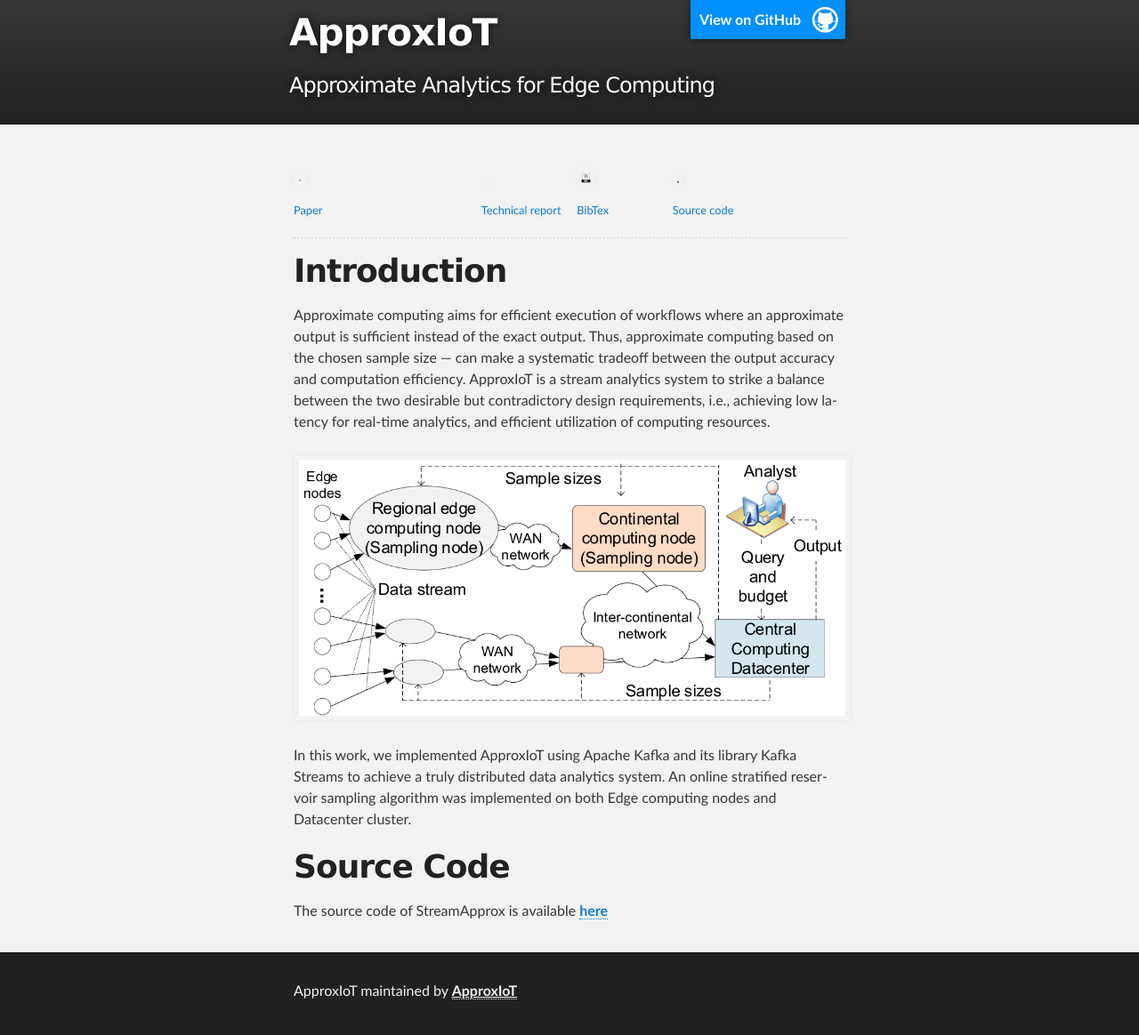
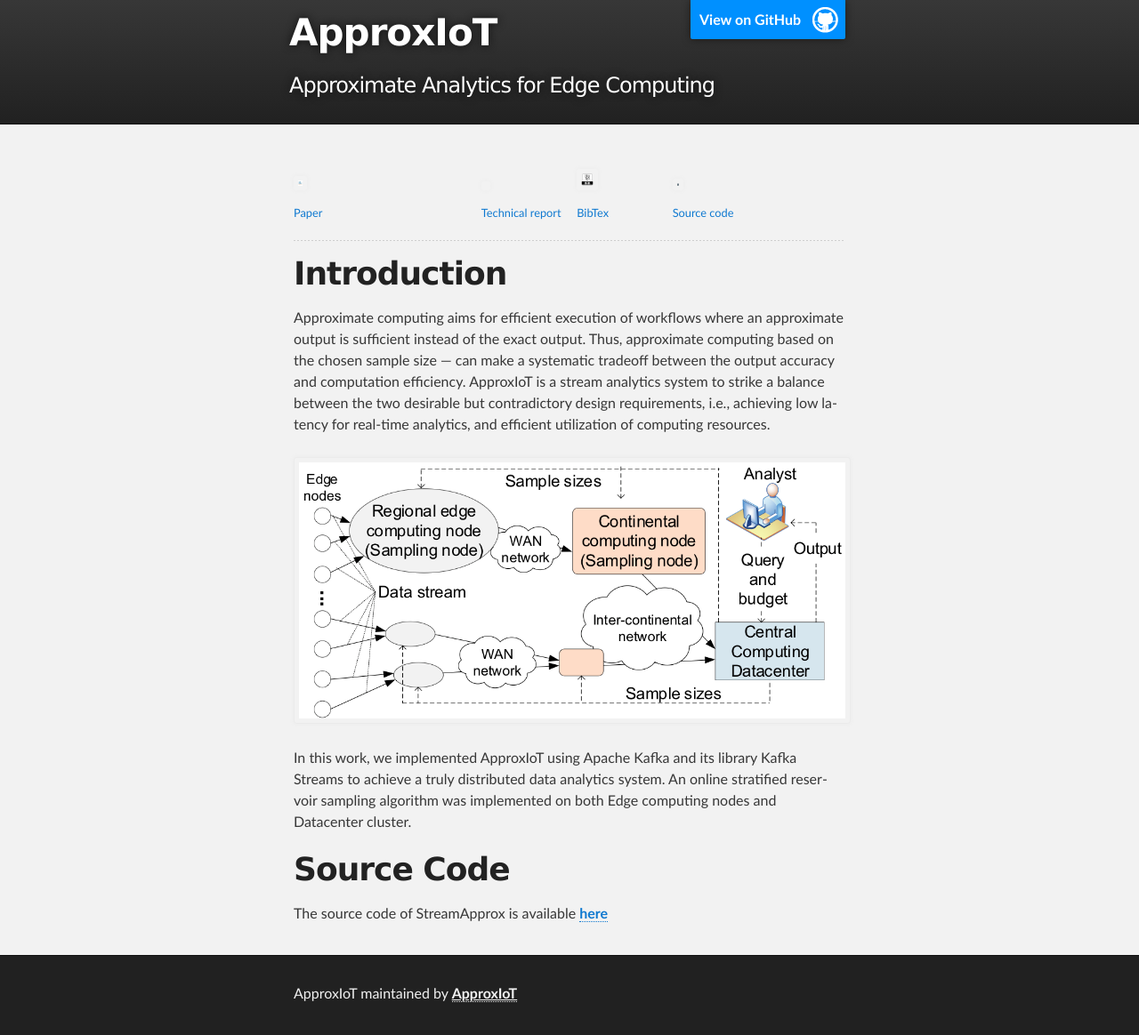
Before and after one commit to ApproxIoT/ApproxIoT, a Jekyll site: the page built from index.md, in a window 1280 px wide. Shown: the whole page at 89% size. Built offline with Jekyll 4.4.1, drawn with Linux system fonts in a browser that asks for light colours.

Commit message:
change figures

```diff
--- a/index.md
+++ b/index.md
@@ -5,7 +5,7 @@ layout: default
 <!-- <div style="text-align:center;">
   <img class="img-spark-flink" src="/images/spark-flink1.png" alt="spark-flink" style="height: 80px; weight: 800px;"/>
 </div> -->
-<div class="row">
+<!-- <div class="row"> -->
 <div class="large-2 large-push" markdown="0" style="display: inline-block;">
         <a href="https://xxx">
             <img class="t0" width="15%" src="/ApproxIoT/images/IEEE.png" alt="Paper">
@@ -22,7 +22,7 @@ layout: default
 
  <div class="large-2 large-push-2" markdown="0" style="display: inline-block;">
         <a href="/ApproxIoT/docs/bib.md">
-            <img class="t0" width="20%" src="/ApproxIoT/images/bibtex-icon.png" alt="Bibtex">
+            <img class="t0" width="23%" src="/ApproxIoT/images/bibtex-icon.png" alt="Bibtex">
             <div style="text-align:left; margin: 0 0 0 0; font-size: 0.8em;">BibTex</div>
         </a>
 </div>
@@ -33,7 +33,7 @@ layout: default
             <div style="text-align:left; margin: 0 0 0 0; font-size: 0.8em;">Source code</div>
         </a>
   </div>
-</div>
+<!-- </div> -->
 -------
 <!-- <div class="large-2 medium-push-2 columns" style="text-align:center;position:relative;left:29%;right:auto;">
         <a href="/slides/Middleware17.pptx">
```
